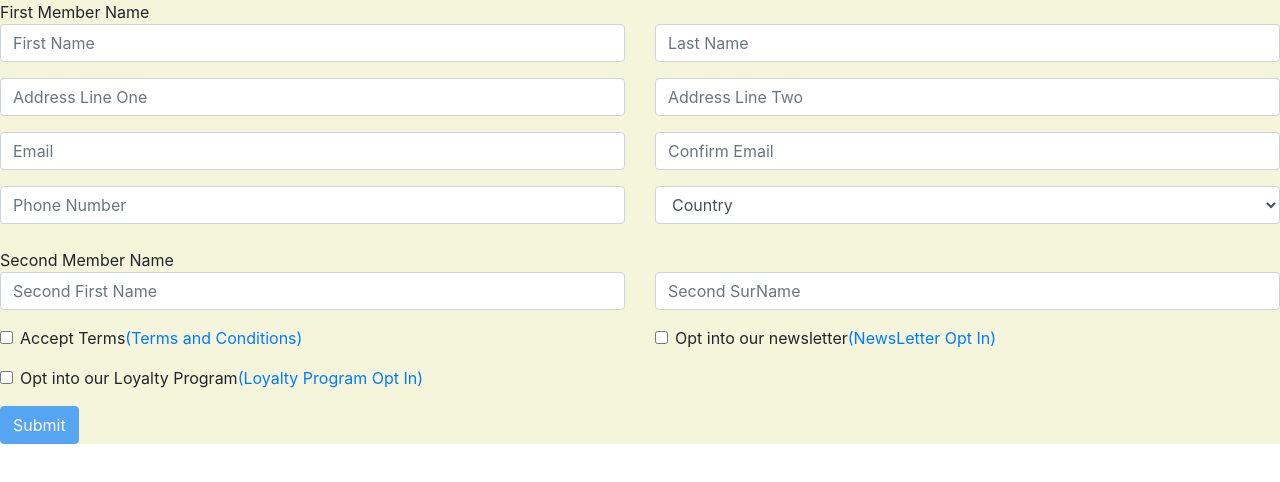
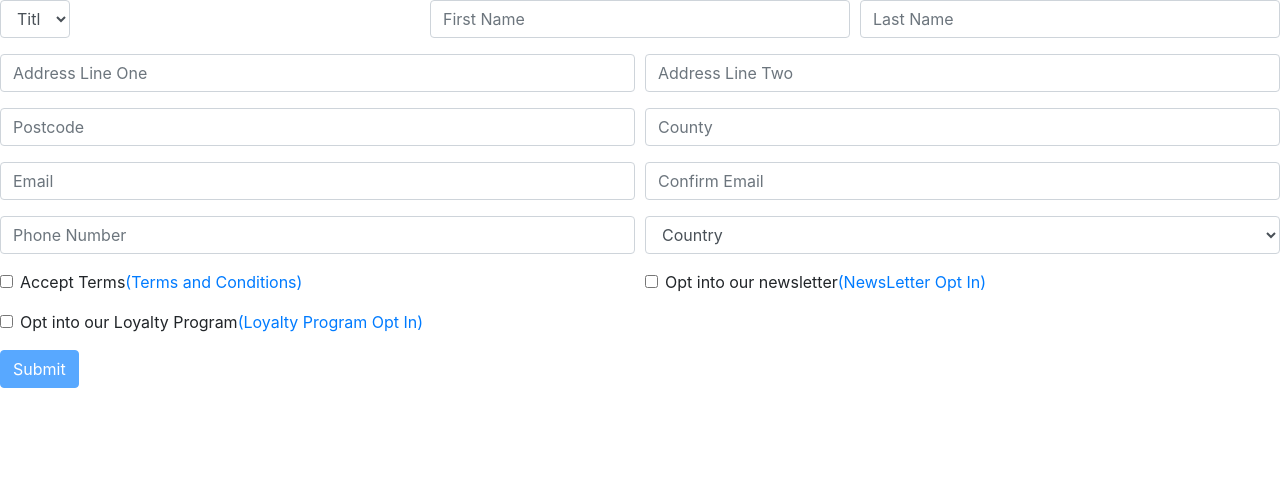
Before and after one commit to douglassantanna/dynamic-form, an Angular app: page / in a window 1280 px wide. Shown: the top 482 px of the page. Built offline with nearby package versions, Linux system fonts and the light colour scheme.

Commit message:
setting title

```diff
--- a/src/app/app.component.html
+++ b/src/app/app.component.html
@@ -1,7 +1,12 @@
-<form [formGroup]="dynamicForm" style="background-color: beige;">
-  <div class="row">
+<form [formGroup]="dynamicForm" *ngIf="true">
+  <div class="form-row">
     <div class="form-group col-md-12 mb-0" *ngIf="isFamilyMembership">
       <label class="mb-0">First Member Name</label>
+    </div>
+
+    <div *ngFor="let control of titleRowColumnsControls" [ngClass]="isTitle ? 'form-group col-md-4' : 'form-group col-md-6'">
+      <app-form-control [control]="control" [dynamicForm]="dynamicForm" [isTitle]="isTitle">
+      </app-form-control>
     </div>
 
     <div *ngFor="let control of firstColumnControls" class="form-group col-md-6">
@@ -18,7 +23,7 @@
     </div>
   </div>
 
-  <div class="row">
+  <div class="form-row">
     <div  *ngFor="let control of checkboxesColumnControls" class="form-group col-md-6">
       <app-form-control [control]="control" [dynamicForm]="dynamicForm">
       </app-form-control>
@@ -42,3 +47,15 @@
     <div class="col" style="background-color: rgb(236, 244, 90);">col 4</div>
   </div>
 </div>
+
+<div class="row" *ngIf="false">
+  <div class="col-md-2">
+      <input type="text" class="form-control">
+  </div>
+  <div class="col">
+      <input type="text" class="form-control">
+  </div>
+  <div class="col">
+      <input type="text" class="form-control">
+  </div>
+</div>
--- a/src/app/app.component.ts
+++ b/src/app/app.component.ts
@@ -20,7 +20,7 @@ export class AppComponent implements OnInit {
   controls: any[] = [];
   filteredControls: any[] = [];
   isMembeship = true;
-  isFamilyMembership = true;
+  isFamilyMembership = false;
   isTitle = false;
   selectedEvent = true;
   firstColumnControls: any[] = [];
@@ -35,26 +35,7 @@ export class AppComponent implements OnInit {
   ngOnInit(): void {
     this.getControls();
   }
-  setCheckboxValue(field:any, event:any){
-    this.dynamicForm.get(field)?.setValue(event.target.checked);
-  }
 
-  getControlClass(controlName: string): object {
-    return {
-      'col-md-4 mb-2': this.isControlTitle(controlName),
-      'mb-2': !this.isControlTitle(controlName)
-    };
-  }
-
-  preventSpacing(event: any, control: any) {
-    if (!control.name.toLocaleLowerCase().includes("address")) {
-      event.preventDefault();
-    }
-  }
-
-  private isControlTitle(controlName: string): boolean {
-    return controlName === 'title';
-  }
   private generateForm() {
     const formGroup: any = {};
 
@@ -86,7 +67,7 @@ export class AppComponent implements OnInit {
       ['title', 'firstName', 'surName'].includes(control.name)
       );
 
-      const excludedControlNames = ['title', 'firstName', 'surName'];
+      const excludedControlNames = ['title', 'firstName', 'surName', 'secondFirstName', 'secondSurName'];
 
       this.firstColumnControls = this.filteredControls.filter((control: any) =>
       !excludedControlNames.includes(control.name)
@@ -107,8 +88,6 @@ export class AppComponent implements OnInit {
     if (this.dynamicForm.get('confirmemail')) {
       this.dynamicForm.get('confirmemail')?.setValidators([createConfirmEmailValidator(this.dynamicForm), Validators.required]);
     }
-
-    console.log(this.dynamicForm.value)
   }
   private getControls(){
     this.controlService.getControls().subscribe({
--- a/src/app/form-control/form-control.component.html
+++ b/src/app/form-control/form-control.component.html
@@ -31,13 +31,14 @@
           [required]="control?.validators?.required"
         />
       </div>
-      <div *ngSwitchCase="'select'" [ngClass]="getControlClass(control?.name)">
+      <div *ngSwitchCase="'select'">
         <select
           id="floatingSelectInvalid"
           class="form-control"
           [formControlName]="control?.name"
           [name]="control?.name"
           [required]="control?.validators?.required"
+          [ngClass]="isTitle ? 'col-md-2' : 'col'"
         >
           <option value="" disabled selected>{{ control.label }}</option>
           <option *ngFor="let country of control?.values" [value]="country">
--- a/src/app/form-control/form-control.component.ts
+++ b/src/app/form-control/form-control.component.ts
@@ -4,10 +4,15 @@ import { FormGroup } from '@angular/forms';
 @Component({
   selector: 'app-form-control',
   templateUrl: './form-control.component.html',
-  styles: [
+  styles: [`
+  .small {
+    background-color: red;
+    }
+  `
   ]
 })
 export class FormControlComponent {
+  @Input() isTitle= false;
   @Input() control: any;
   @Input() dynamicForm: FormGroup = {} as FormGroup;
   constructor() { }
@@ -16,11 +21,26 @@ export class FormControlComponent {
     this.dynamicForm.get(field)?.setValue(event.target.checked);
   }
 
-  getControlClass(controlName: string): object {
+  getControlClass(): object {
     return {
-      'col-md-6 mb-2': this.isControlTitle(controlName),
-      'mb-2': !this.isControlTitle(controlName)
+      'col-md-2': this.isTitle,
+      'col': !this.isTitle,
     };
+  }
+
+  getControlNameClass(controlName:string) : object{
+    return {
+      'col': this.checkControlName(controlName),
+      'col-6': this.checkControlName(controlName),
+    }
+  }
+
+  checkControlName(controlName:string): boolean{
+    if(controlName === 'surName' || controlName === 'firstName'){
+      return true;
+    }else {
+      return false;
+    }
   }
 
   preventSpacing(event: any, control: any) {
--- a/src/assets/controls.json
+++ b/src/assets/controls.json
@@ -6,7 +6,7 @@
             "label": " Title",
             "value": "",
             "type": "select",
-            "enabled": false,
+            "enabled": true,
             "editable": true,
             "validators": {
                 "required": true,
@@ -117,11 +117,11 @@
         },
         {
             "name": "postCode",
-            "dashlabel": "Postcode:",
+            "dashlabel": "Postcode",
             "label": "Postcode",
             "value": "",
             "type": "text",
-            "enabled": false,
+            "enabled": true,
             "editable": true,
             "validators": {
                 "required": true,
@@ -129,6 +129,20 @@
             },
             "values": null
         },
+        {
+          "name": "county",
+          "dashlabel": "County",
+          "label": "County",
+          "value": "",
+          "type": "text",
+          "enabled": true,
+          "editable": true,
+          "validators": {
+              "required": true,
+              "maxLength": null
+          },
+          "values": null
+      },
         {
             "name": "email",
             "dashlabel": "",
```
